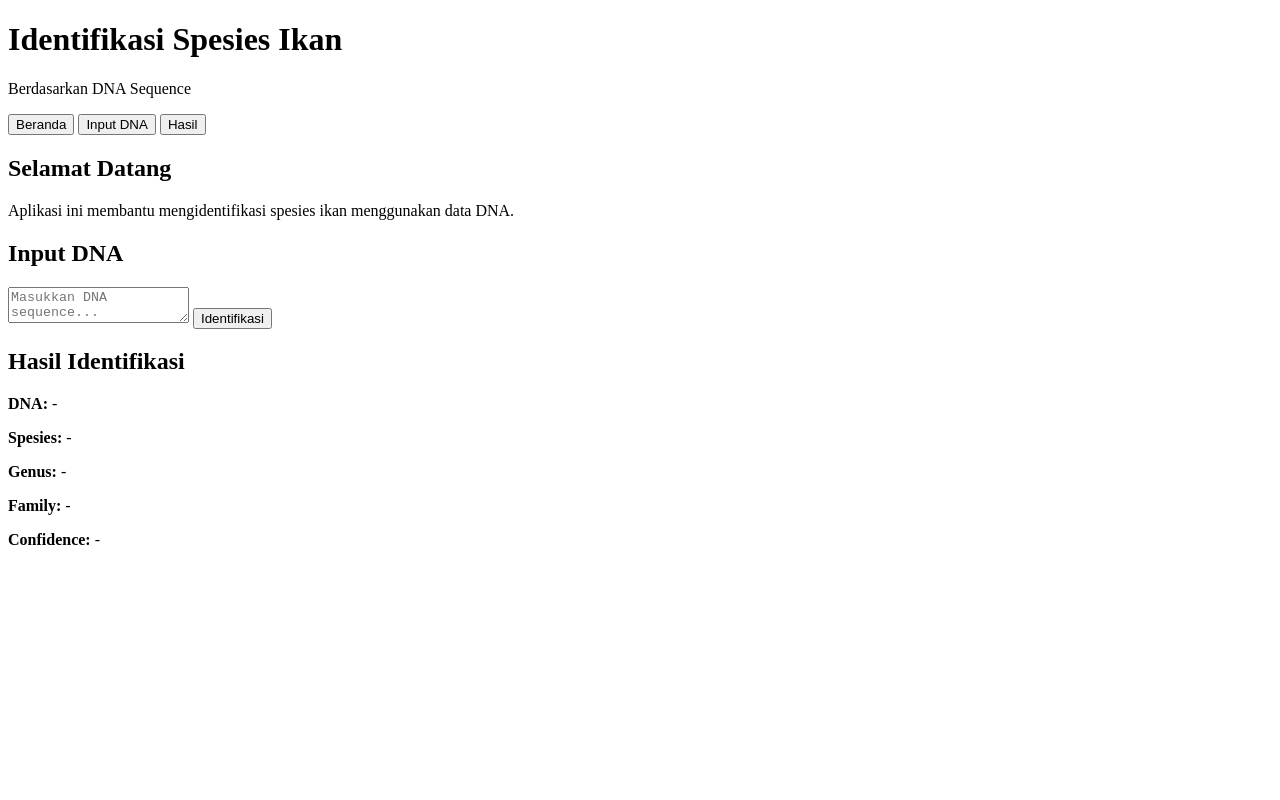
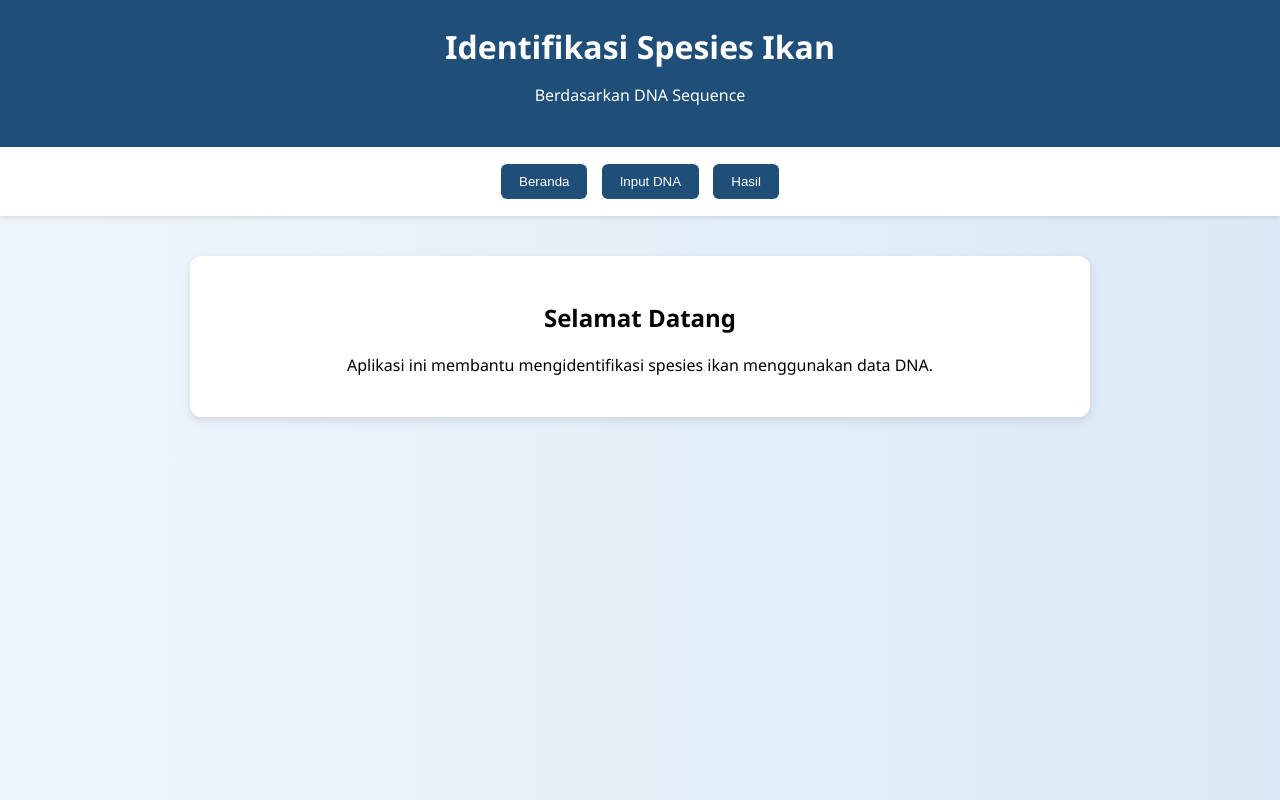
Before and after one commit to amihutsembantaika0068/software-development-kelompok3, a plain HTML site: page frontend/index.html in a window 1280 px wide. Drawn offline with Linux system fonts and the light colour scheme.

Commit message:
Update style.css

```diff
--- a/frontend/style.css
+++ b/frontend/style.css
@@ -1 +1,91 @@
-/* style akan ditambahkan */
+body {
+  margin: 0;
+  font-family: 'Segoe UI', sans-serif;
+  background: linear-gradient(to right, #eef6fb, #dbe9f6);
+}
+
+header {
+  background: #1f4e79;
+  color: white;
+  text-align: center;
+  padding: 25px;
+}
+
+header h1 {
+  margin: 0;
+}
+
+nav {
+  text-align: center;
+  background: #ffffff;
+  padding: 12px;
+  box-shadow: 0 2px 5px rgba(0,0,0,0.1);
+}
+
+nav button {
+  margin: 5px;
+  padding: 10px 18px;
+  border: none;
+  border-radius: 6px;
+  cursor: pointer;
+  background: #1f4e79;
+  color: white;
+  transition: 0.3s;
+}
+
+nav button:hover {
+  background: #163b5f;
+}
+
+main {
+  max-width: 900px;
+  margin: 30px auto;
+  padding: 10px;
+}
+
+.card {
+  display: none;
+  background: white;
+  padding: 25px;
+  border-radius: 12px;
+  box-shadow: 0 4px 10px rgba(0,0,0,0.1);
+  text-align: center;
+}
+
+.active {
+  display: block;
+}
+
+textarea {
+  width: 80%;
+  height: 120px;
+  padding: 12px;
+  border-radius: 8px;
+  border: 1px solid #ccc;
+  margin-top: 10px;
+}
+
+.btn {
+  margin-top: 15px;
+  padding: 12px 25px;
+  background: #1f4e79;
+  color: white;
+  border: none;
+  border-radius: 6px;
+  cursor: pointer;
+}
+
+.btn:hover {
+  background: #163b5f;
+}
+
+.hasil {
+  text-align: left;
+  margin-top: 20px;
+}
+
+.hasil p {
+  background: #f0f6fc;
+  padding: 10px;
+  border-radius: 6px;
+}
```
